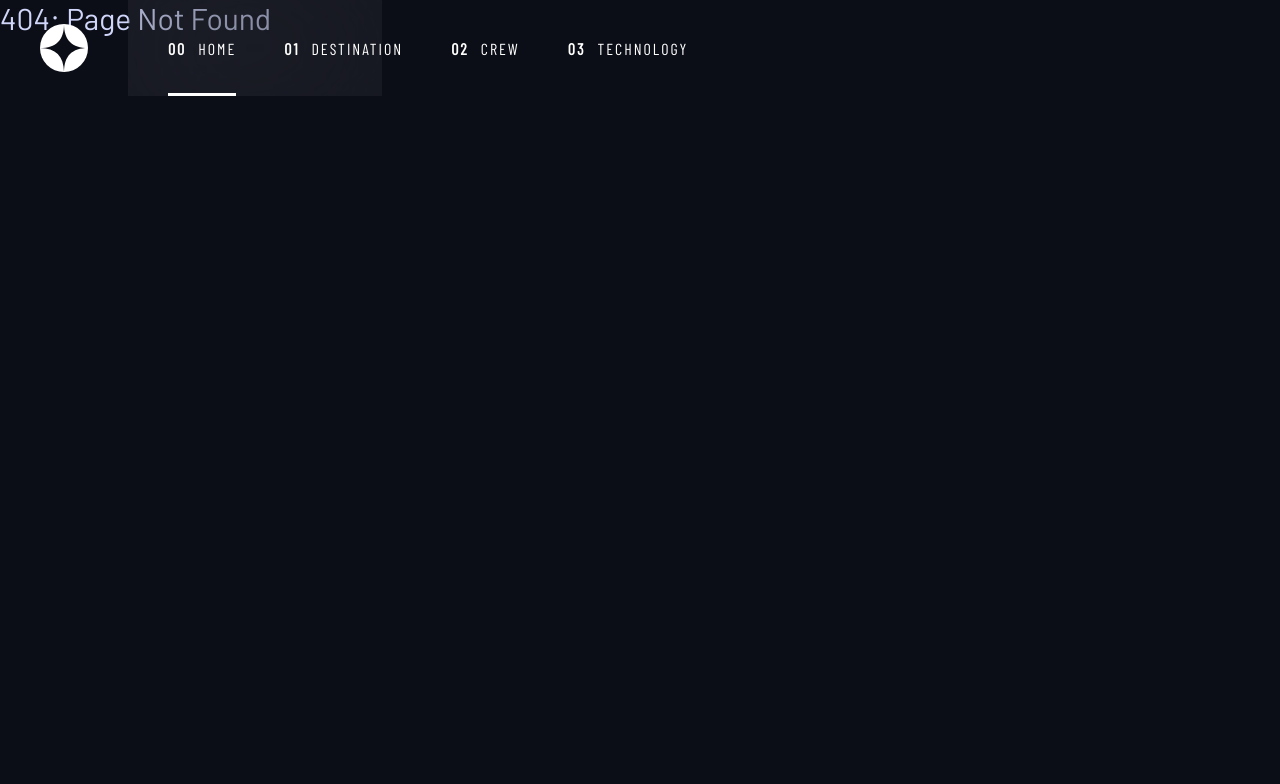
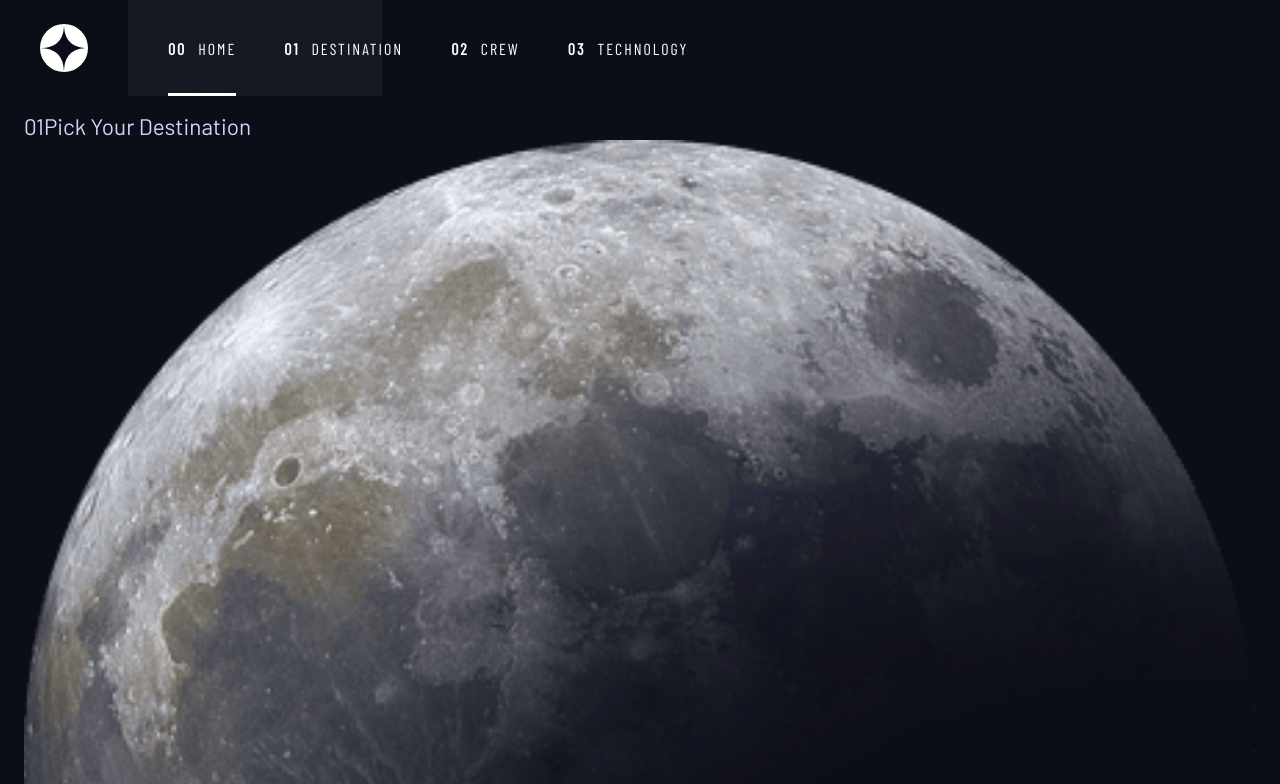
Before and after one commit to briangesteban/space-tourism-website, a React (Vite) app: page /destination/1 in a window 1280 px wide. Before the commit this address had no page. Shown: the top 784 px of the page. Built offline with nearby package versions, Linux system fonts and the light colour scheme.

Commit message:
Add and layout Destination Page

```diff
--- a/src/App.tsx
+++ b/src/App.tsx
@@ -3,6 +3,7 @@ import { RootState } from "./utils/redux/state/store";
 import { BrowserRouter, Routes, Route, Navigate } from "react-router-dom";
 import { NavigationBar } from "./components/NavigationBar/NavigationBar";
 import { HomePage } from "./pages/HomePage";
+import { DestinationPage } from "./pages/DestinationPage/DestinationPage";
 import "./App.scss";
 
 const App = () => {
@@ -24,6 +25,7 @@ const App = () => {
       <Routes>
         <Route path="/" element={<Navigate to="/home" />} />
         <Route path="/home" element={<HomePage />} />
+        <Route path="/destination/:loc" element={<DestinationPage />} />
         <Route path="*" element={<h1>404: Page Not Found</h1>} />
       </Routes>
     </BrowserRouter>
--- /dev/null
+++ b/src/components/DestinationContent/DestinationContent.scss
@@ -0,0 +1,37 @@
+.destination {
+  &__header {
+  }
+
+  &__page-title {
+    &--number {
+    }
+  }
+
+  &__wrapper {
+  }
+
+  &__image-stack {
+  }
+
+  &__image {
+    width: 100%;
+  }
+
+  &__nav {
+    &-link {
+    }
+  }
+
+  &__title {
+  }
+
+  &__details {
+  }
+}
+
+.destination-stat {
+  &__detail {
+    &-title {
+    }
+  }
+}
--- /dev/null
+++ b/src/components/DestinationContent/DestinationContent.tsx
@@ -0,0 +1,62 @@
+import { Link } from "react-router-dom";
+import MoonImagePng from "../../assets/destination/image-moon.png";
+import MoonImageWebp from "../../assets/destination/image-moon.webp";
+import "./DestinationContent.scss";
+
+const DestinationContent = () => {
+  return (
+    <section className="destination">
+      <header className="destination__header">
+        <h2 className="destination__page-title">
+          <span className="destination__header--number">01</span>Pick Your
+          Destination
+        </h2>
+        <div className="destination__wrapper">
+          <picture className="destination__image-stack">
+            <source src={MoonImageWebp} type="webp" />
+            <img src={MoonImagePng} alt="Moon" className="destination__image" />
+          </picture>
+        </div>
+        <div className="destination__wrapper">
+          <div className="destination__nav">
+            <Link to="/destination/moon" className="destination__nav-link">
+              Moon
+            </Link>
+            <Link to="/destination/mars" className="destination__nav-link">
+              Mars
+            </Link>
+            <Link to="/destination/europa" className="destination__nav-link">
+              Europa
+            </Link>
+            <Link to="/destination/titan" className="destination__nav-link">
+              Titan
+            </Link>
+          </div>
+          <h3 className="destination__title">Moon</h3>
+          <p className="destination__details">
+            See our planet as you’ve never seen it before. A perfect relaxing
+            trip away to help regain perspective and come back refreshed. While
+            you’re there, take in some history by visiting the Luna 2 and Apollo
+            11 landing sites.
+          </p>
+          <div className="destination-stat">
+            <h4 className="destination-stat__detail">
+              <span className="destination-stat__detail-title">
+                Avg. Distance
+              </span>
+              384,400 km
+            </h4>
+            <h4 className="destination-stat__detail">
+              <span className="destination-stat__detail-title">
+                Est. Travel Time
+              </span>
+              3 Days
+            </h4>
+          </div>
+        </div>
+      </header>
+    </section>
+  );
+};
+
+export { DestinationContent };
--- a/src/components/NavigationBar/NavigationBar.tsx
+++ b/src/components/NavigationBar/NavigationBar.tsx
@@ -15,7 +15,11 @@ const NavigationBar = () => {
 
   return (
     <nav className="nav-bar">
-      <Link to="/home" className="nav-bar__link">
+      <Link
+        to="/home"
+        className="nav-bar__link"
+        aria-label="Go to Space Tourism Home Page"
+      >
         <img src={Logo} alt="Space Tourism Logo" className="nav-bar__logo" />
       </Link>
       <button
--- /dev/null
+++ b/src/pages/DestinationPage/DestinationPage.scss
@@ -0,0 +1,3 @@
+.content {
+  padding: 7rem 1.5rem 1.5rem 1.5rem;
+}
--- /dev/null
+++ b/src/pages/DestinationPage/DestinationPage.tsx
@@ -0,0 +1,12 @@
+import { DestinationContent } from "../../components/DestinationContent/DestinationContent";
+import "./DestinationPage.scss";
+
+const DestinationPage = () => {
+  return (
+    <main className="content">
+      <DestinationContent />
+    </main>
+  );
+};
+
+export { DestinationPage };
```
